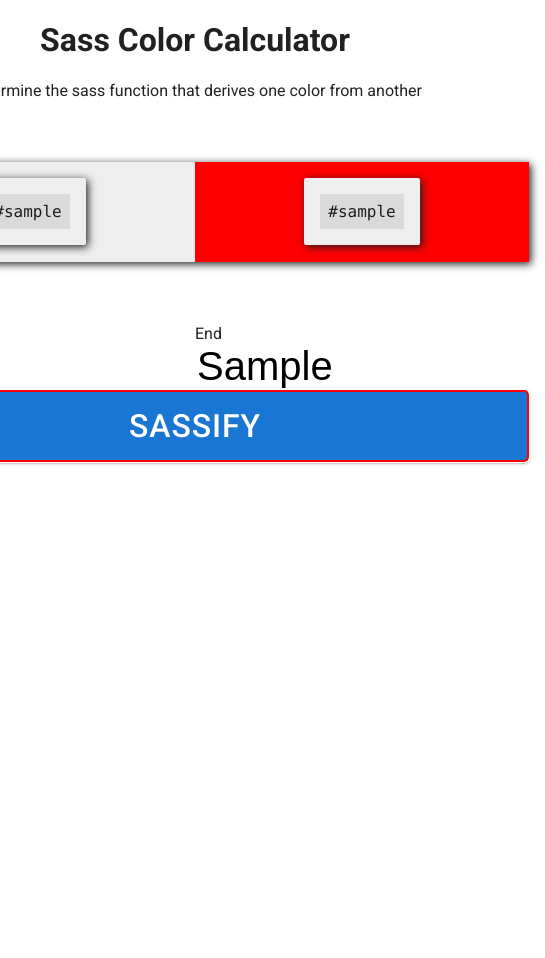
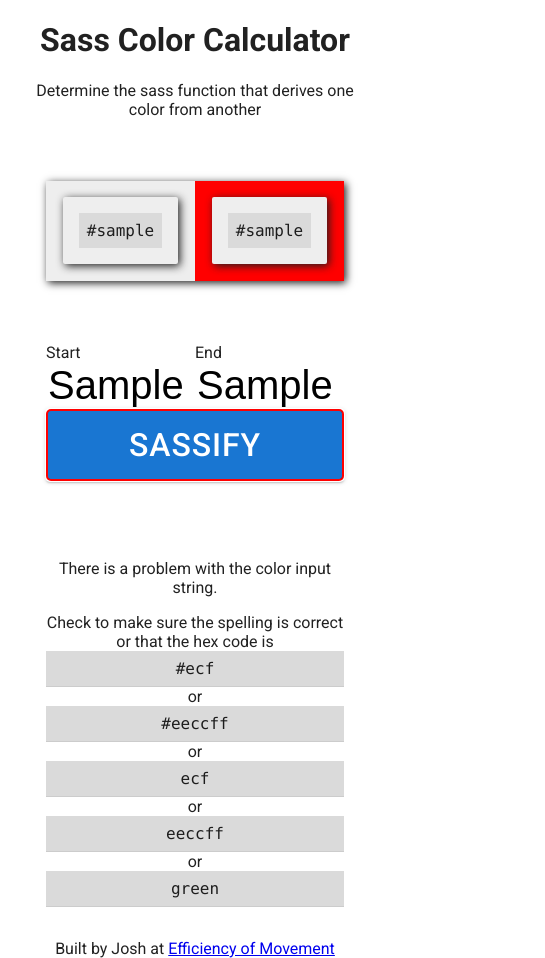
Before and after one commit to joshsmith01/sasscolorcalculator, a React (Create React App) app: page / in a window 390 px wide. Both pictures are taken after typing "Sample", "Sample" into the empty fields and a click on the button "SASSIFY". Shown: the whole page, 545 px wide, since content can reach past the window. Before the commit the page ends 844 px from the top, so only its background shows below. Built offline with nearby package versions, Linux system fonts and the light colour scheme.

Commit message:
Add meta for the app

```diff
--- a/public/index.html
+++ b/public/index.html
@@ -25,7 +25,7 @@
       work correctly both with client-side routing and a non-root public URL.
       Learn how to configure a non-root public URL by running `npm run build`.
     -->
-    <title>React App</title>
+    <title>Sass Color Calculator - Find a derivative color from a base color</title>
   </head>
   <body>
     <noscript>You need to enable JavaScript to run this app.</noscript>
--- a/src/App.css
+++ b/src/App.css
@@ -3,6 +3,13 @@ body {
   background: #ffffff;
   color: rgba(0, 0, 0, 0.87);
   font-family: "Roboto", "Helvetica", "Arial", sans-serif;
+}
+#root {
+  height: 100vh;
+  display: flex;
+  flex-direction: column;
+  justify-content: space-between;
+  align-items: center;
 }
 .app-intro {
   grid-column-start: 2;
@@ -14,6 +21,11 @@ body {
   grid-gap: 30px;
   justify-content: center;
   text-align: center;
+}
+@media screen and (max-width: 699px) {
+  .App {
+    grid-template-columns: auto auto auto;
+  }
 }
 form {
   grid-column-start: 2;
--- a/src/App.js
+++ b/src/App.js
@@ -189,6 +189,7 @@ const App = () => {
     colorEnd: []
   });
   const [colorFunctionArray, setColorFunctionArray] = useState([]);
+  const [isValidationError, setIsValidationError] = useState(false);
 
   const handleChange = (event) => {
     event.persist();
@@ -196,10 +197,14 @@ const App = () => {
       ...previousValues,
       [event.target.name]: cleanColorString(convertColorStringToHex(event.target.value)),
     }));
+    setIsValidationError(false)
   };
 
   const verifyHexColor = (colorString) => {
     let pattern = new RegExp("^#([a-fA-F0-9]){3}$|[a-fA-F0-9]{6}$");
+    if(!pattern.test(colorString)) {
+      setIsValidationError(true)
+    }
     return pattern.test(colorString);
   };
 
@@ -273,6 +278,7 @@ const App = () => {
   }
 
   return (
+      <>
       <div className="App">
         <div className="app-intro">
           <h1>Sass Color Calculator</h1>
@@ -303,7 +309,12 @@ const App = () => {
           </div>
           <button type="submit" value="Sassify">Sassify</button>
         </form>
-
+        {isValidationError && (
+            <div className="color-display-history">
+              <p>There is a problem with the color input string.</p>
+              <p>Check to make sure the spelling is correct or that the hex code is <code>#ecf</code> or <code>#eeccff</code> or <code>ecf</code> or <code>eeccff</code> or <code>green</code></p>
+            </div>
+        )}
 
         {colorFunctionArray.reverse().map((item, index)  => (
           <div className="color-display-history" key={index}>
@@ -323,6 +334,11 @@ const App = () => {
           </div>
         ))}
       </div>
+
+        <footer>
+          Built by Josh at <a href="https://www.efficiencyofmovement.com">Efficiency of Movement</a>
+        </footer>
+        </>
   );
 };
 
```
